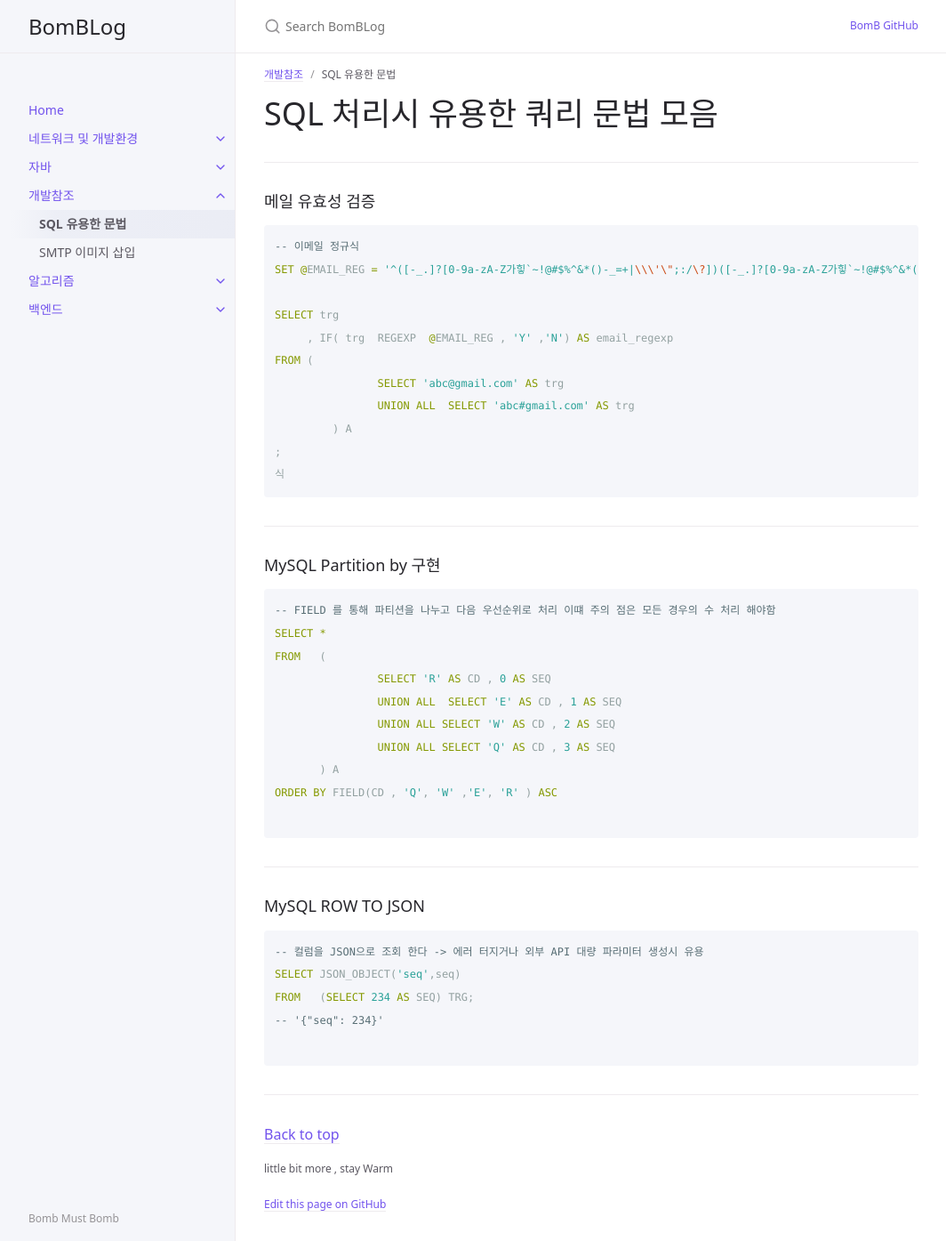
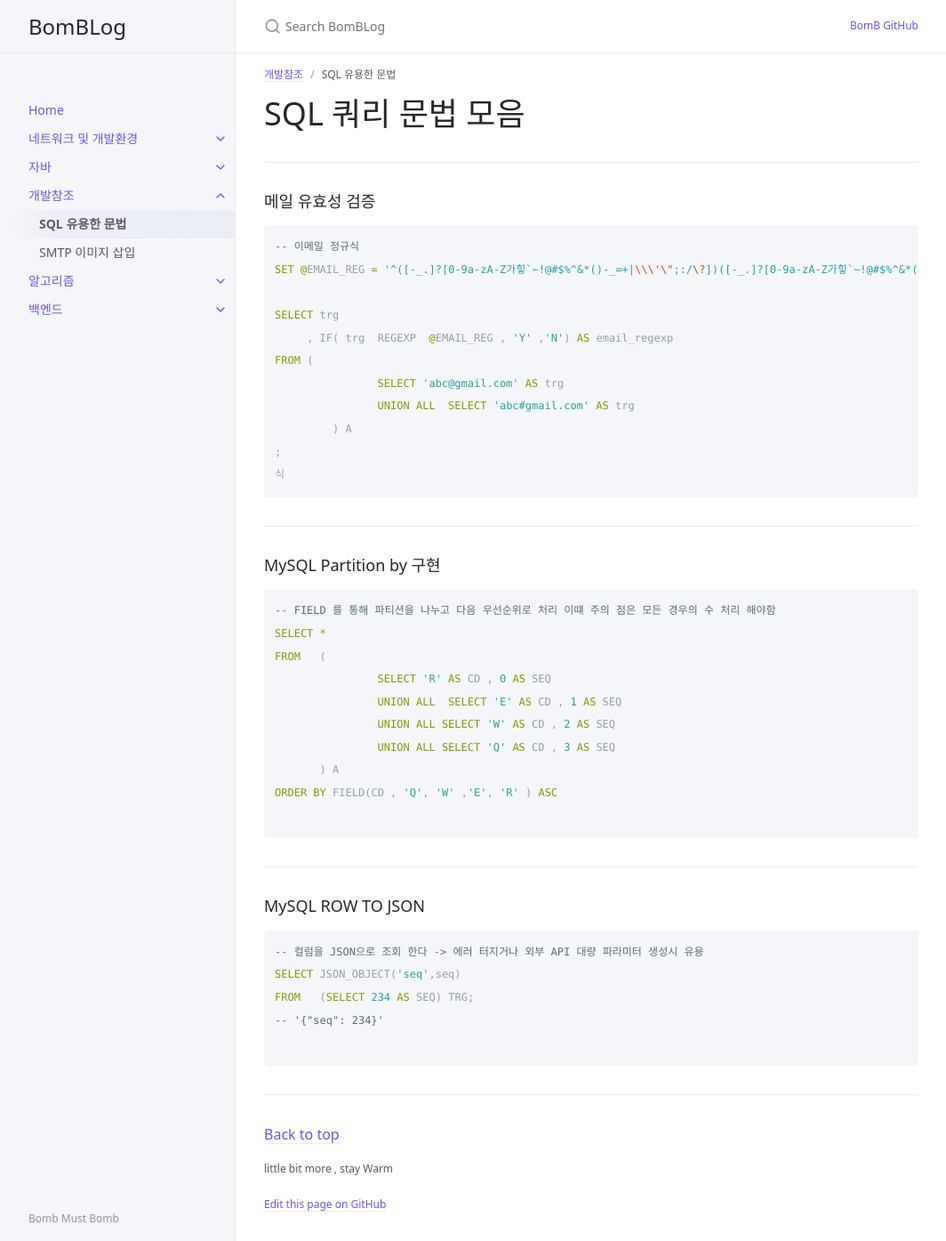
Before and after one commit to yongBomb90/yongBomb90.github.io, a Jekyll site: the page built from docs/develop/develop_02.md, in a window 1280 px wide and 1395 px high. Shown: the whole window at 89% size, without its empty margins (107-1171 px from the left). Built offline with Jekyll 4.4.1, drawn with Linux system fonts in a browser that asks for light colours; comment, search, counter and statistics services are not loaded.

Commit message:
Update develop_02.md

```diff
--- a/docs/develop/develop_02.md
+++ b/docs/develop/develop_02.md
@@ -5,7 +5,7 @@ parent: 개발참조
 nav_order: 0
 permalink: /develop/00
 ---
-# SQL 처리시 유용한 쿼리 문법 모음
+# SQL 쿼리 문법 모음
 
 ---
 
```
